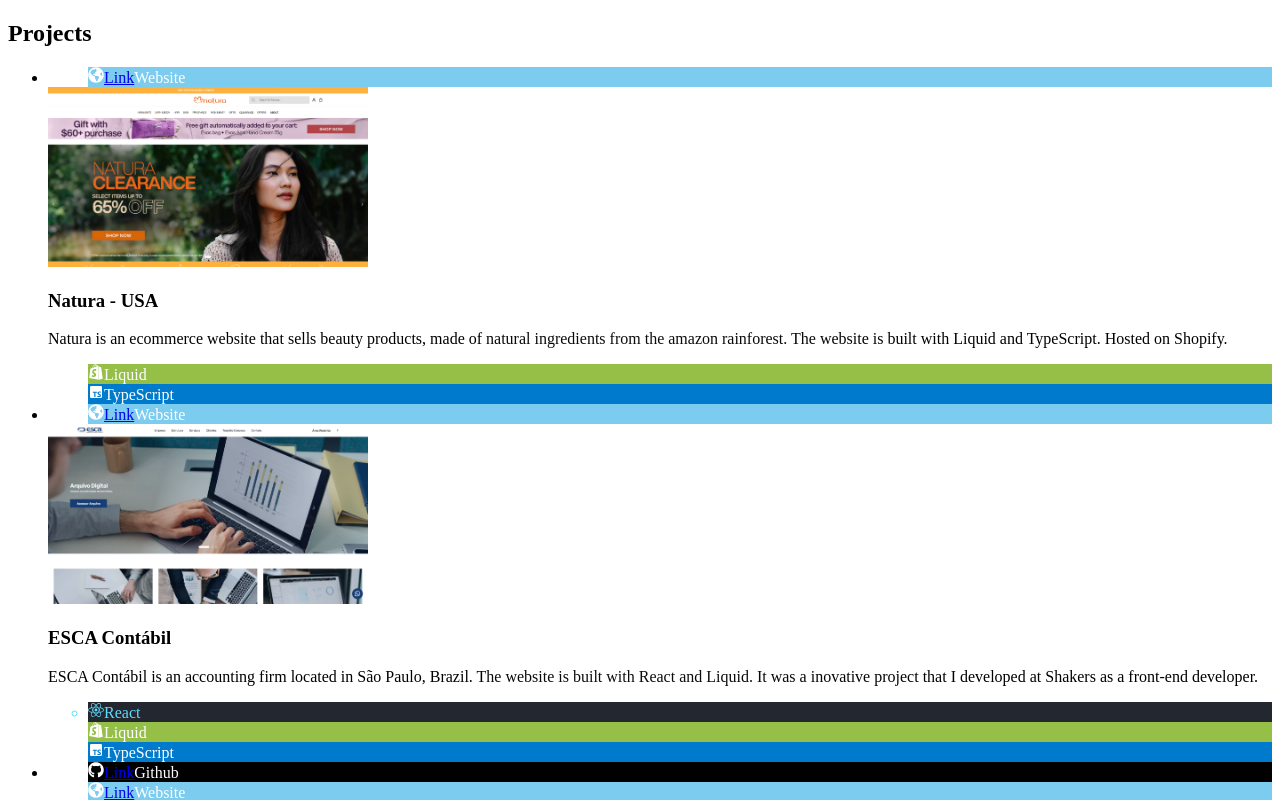
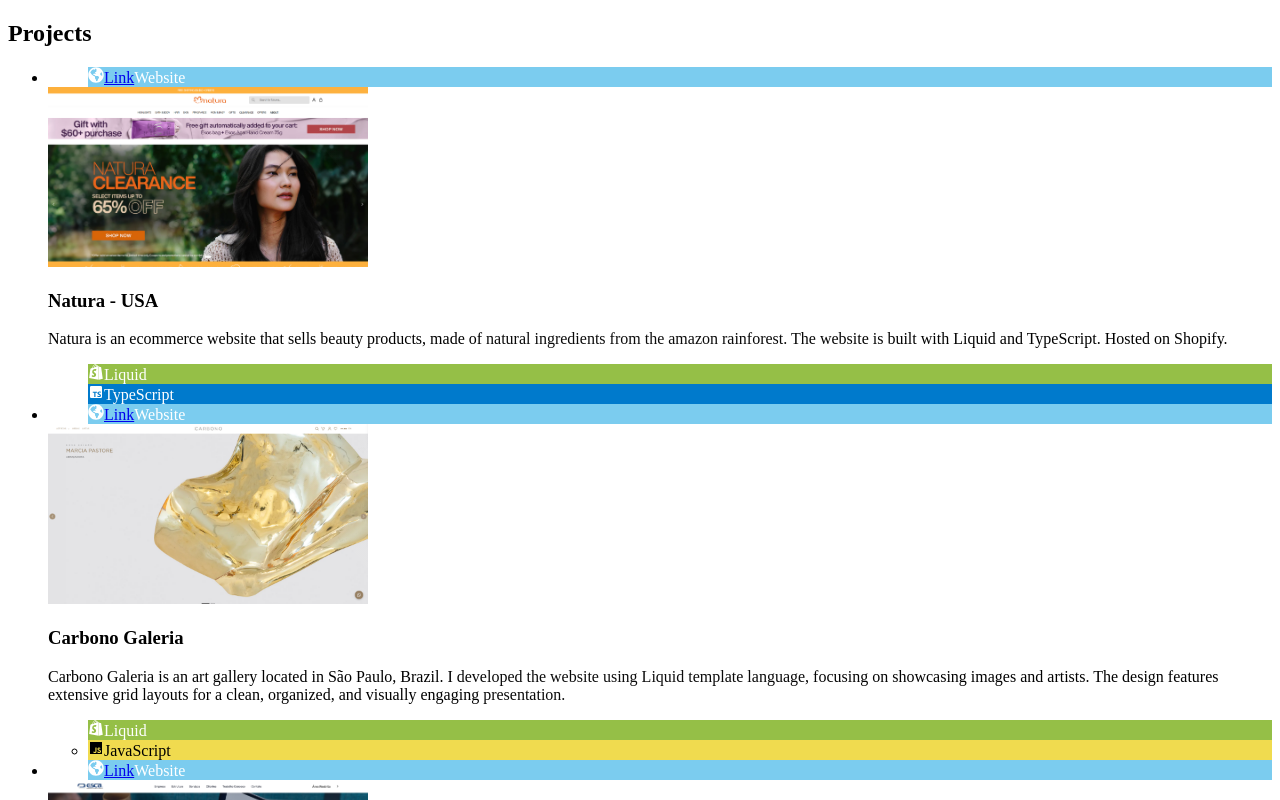
Before and after one commit to Buenno01/Buenno01.github.io, a Next.js app: page /root/ProjectGrid in a window 1280 px wide. Shown: the top 800 px of the page. Built offline with nearby package versions, Linux system fonts and the light colour scheme.

Commit message:
doc: added carbono galeria project to list

```diff
--- a/src/data/projects.ts
+++ b/src/data/projects.ts
@@ -17,6 +17,20 @@ const projects: Project[] = [
     ],
   },
   {
+    slug: 'carbono-galeria',
+    title: 'Carbono Galeria',
+    description: 'Carbono Galeria is an art gallery located in São Paulo, Brazil. I developed the website using Liquid template language, focusing on showcasing images and artists. The design features extensive grid layouts for a clean, organized, and visually engaging presentation.',
+    image: '/carbono-galeria-2025.png',
+    stacks: [iconItem.liquid, iconItem.javascript],
+    content: 'Lorem ipsum dolor sit amet, consectetur adipiscing elit. Sed ac libero ac nunc ultricies ultricies. Nulla facilisi. Nullam ut est nec fel',
+    links: [
+      {
+        ...iconItem.globe,
+        url: 'https://www.carbonogaleria.com.br/'
+      },
+    ],
+  },
+  {
     slug: 'esca',
     title: 'ESCA Contábil',
     description: 'ESCA Contábil is an accounting firm located in São Paulo, Brazil. The website is built with React and Liquid. It was a inovative project that I developed at Shakers as a front-end developer.',
@@ -27,6 +41,24 @@ const projects: Project[] = [
       {
         ...iconItem.globe,
         url: 'https://esca.com.br/'
+      },
+    ],
+  },
+  {
+    slug: 'ibge-news',
+    title: 'IBGE News',
+    description: 'This is a news website that fetches data from the IBGE API. The website was a study project at Trybe and is built with React, TypeScript, and Tailwind CSS.',
+    image: '/ibge-news-2023.png',
+    stacks: [iconItem.react, iconItem.reacttestinglibrary, iconItem.tailwind],
+    content: 'Lorem ipsum dolor sit amet, consectetur adipiscing elit. Sed ac libero ac nunc ultricies ultricies. Nulla facilisi. Nullam ut est nec fel',
+    links: [
+      {
+        ...iconItem.github,
+        url: 'https://github.com/Buenno01/ibge-news'
+      },
+      {
+        ...iconItem.globe,
+        url: 'https://trybe-news-xi.vercel.app/'
       },
     ],
   },
@@ -48,24 +80,6 @@ const projects: Project[] = [
       },
     ],
   },
-  {
-    slug: 'ibge-news',
-    title: 'IBGE News',
-    description: 'This is a news website that fetches data from the IBGE API. The website was a study project at Trybe and is built with React, TypeScript, and Tailwind CSS.',
-    image: '/ibge-news-2023.png',
-    stacks: [iconItem.react, iconItem.reacttestinglibrary, iconItem.tailwind],
-    content: 'Lorem ipsum dolor sit amet, consectetur adipiscing elit. Sed ac libero ac nunc ultricies ultricies. Nulla facilisi. Nullam ut est nec fel',
-    links: [
-      {
-        ...iconItem.github,
-        url: 'https://github.com/Buenno01/ibge-news'
-      },
-      {
-        ...iconItem.globe,
-        url: 'https://trybe-news-xi.vercel.app/'
-      },
-    ],
-  },
 ]
 
 export default projects;
```
Also changed, not shown: public/carbono-galeria-2025.png (added).
